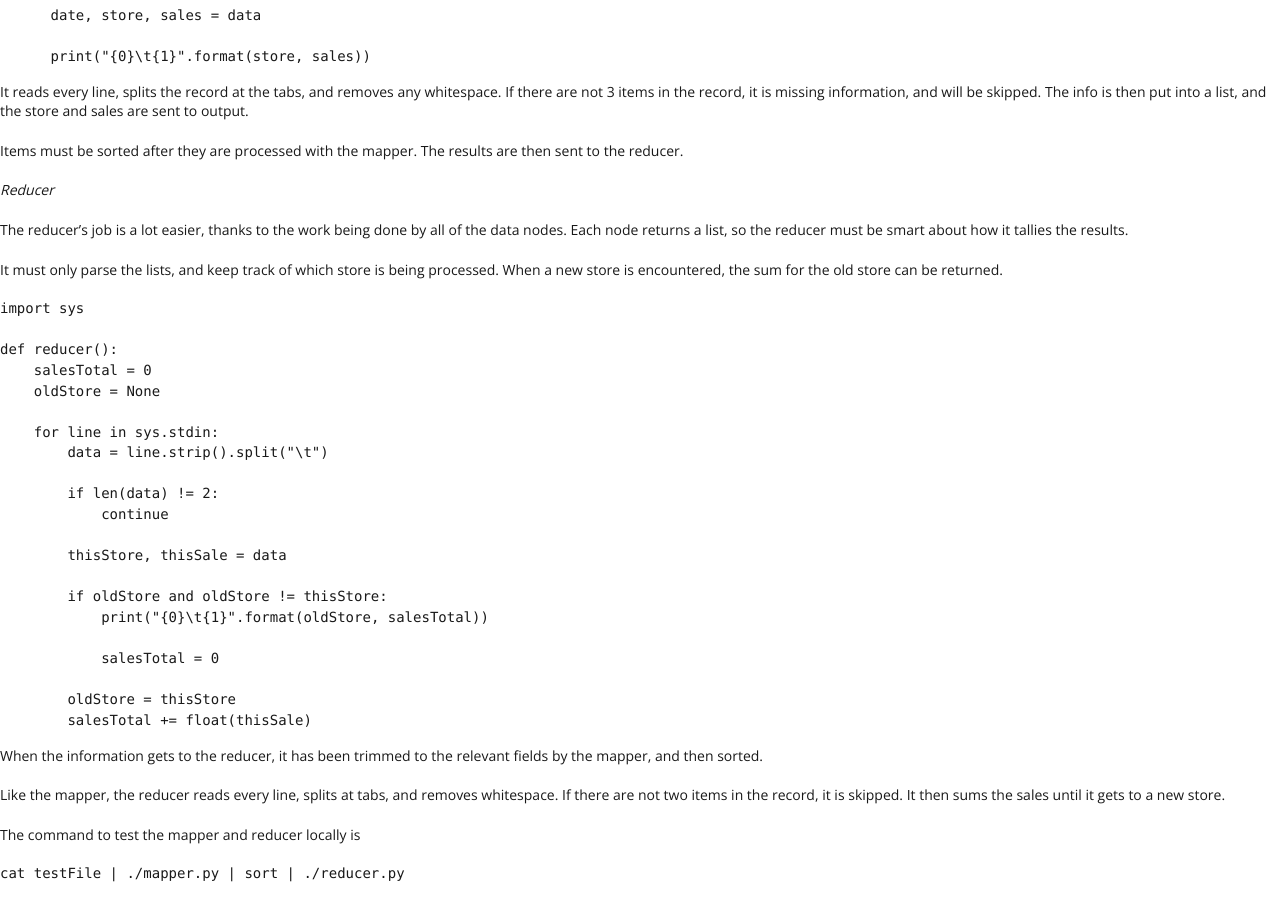
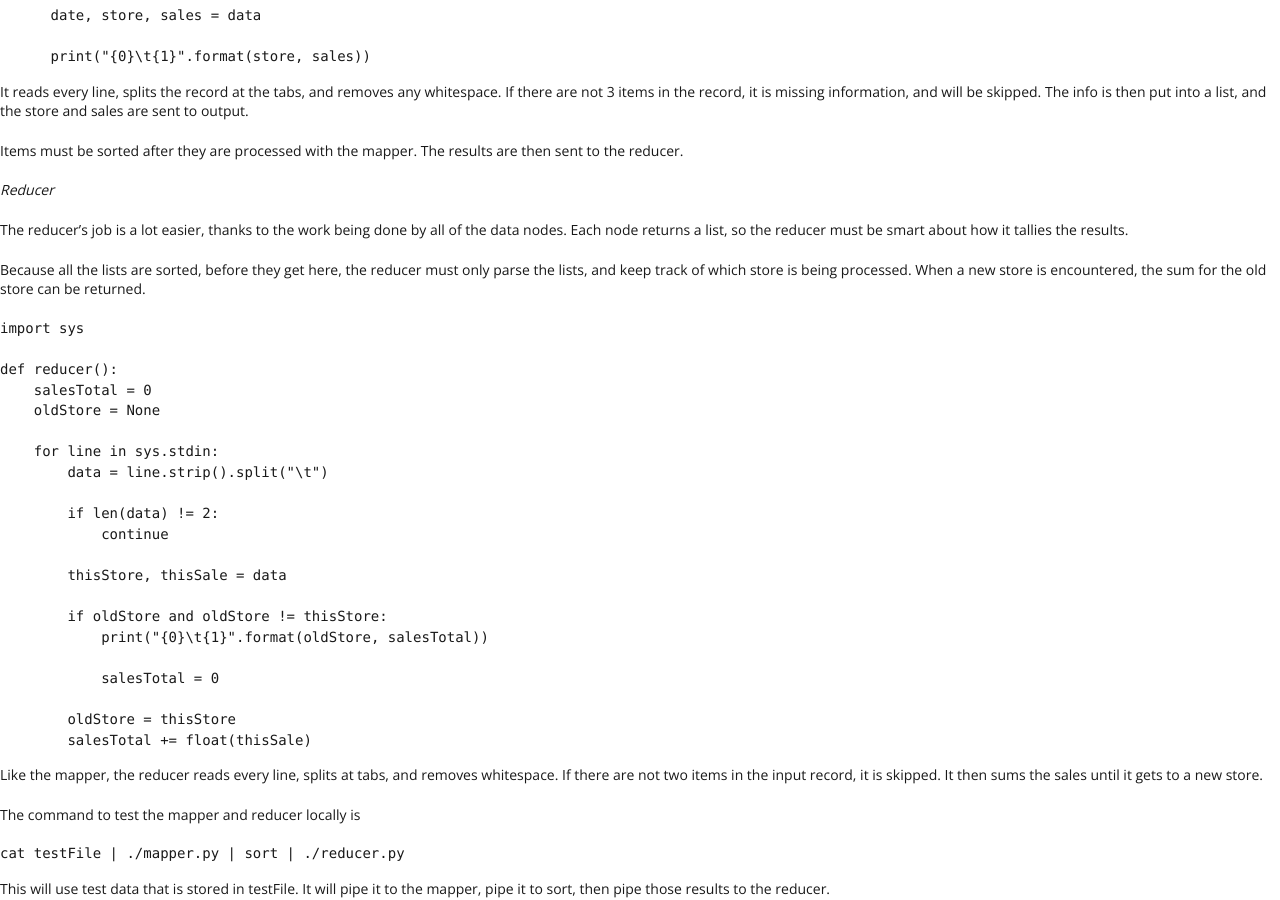
Before and after one commit to csumbBigData/csumbBigData.github.io, a Jekyll site: the page built from _posts/2016-5-10-tools_wordcount.md, in a window 1280 px wide and 900 px high, scrolled down 988 px. Built offline with Jekyll 4.4.1, drawn with Linux system fonts in a browser that asks for light colours; some of the changed text lies outside the part shown.

```diff
--- a/_posts/2016-5-10-tools_wordcount.md
+++ b/_posts/2016-5-10-tools_wordcount.md
@@ -63,7 +63,7 @@ Items must be sorted after they are processed with the mapper.  The results are
 
 The reducer's job is a lot easier, thanks to the work being done by all of the data nodes.  Each node returns a list, so the reducer must be smart about how it tallies the results.
 
-It must only parse the lists, and keep track of which store is being processed.  When a new store is encountered, the sum for the old store can be returned.
+Because all the lists are sorted, before they get here, the reducer must only parse the lists, and keep track of which store is being processed.  When a new store is encountered, the sum for the old store can be returned.
 
     import sys
 
@@ -87,9 +87,7 @@ It must only parse the lists, and keep track of which store is being processed.
             oldStore = thisStore
             salesTotal += float(thisSale)
 
-When the information gets to the reducer, it has been trimmed to the relevant fields by the mapper, and then sorted.
-
-Like the mapper, the reducer reads every line, splits at tabs, and removes whitespace.  If there are not two items in the record, it is skipped.  It then sums the sales until it gets to a new store.
+Like the mapper, the reducer reads every line, splits at tabs, and removes whitespace.  If there are not two items in the input record, it is skipped.  It then sums the sales until it gets to a new store.
 
 The command to test the mapper and reducer locally is
 
```
Also changed, not shown: other parts of _posts/2016-5-10-tools_wordcount.md (+1 -1 lines), _posts/2016-5-11-installation_hadoop.md (+0 -2 lines), _posts/2016-5-13-website.md (+5 -3 lines), hideall.js (added, +21 -0 lines).
